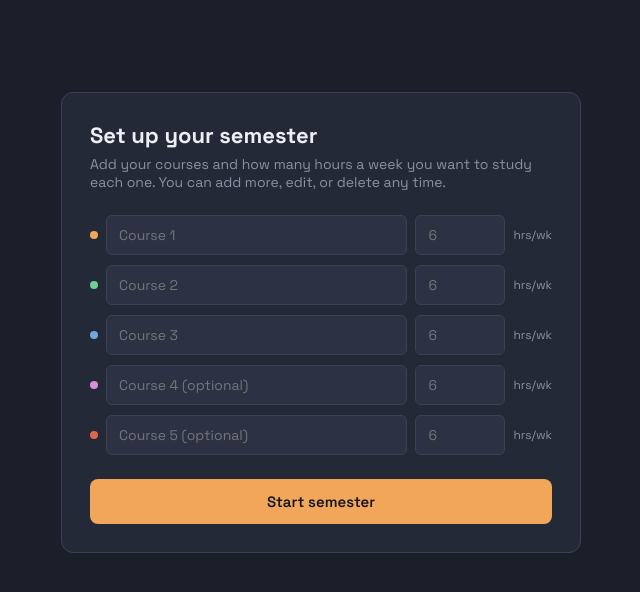
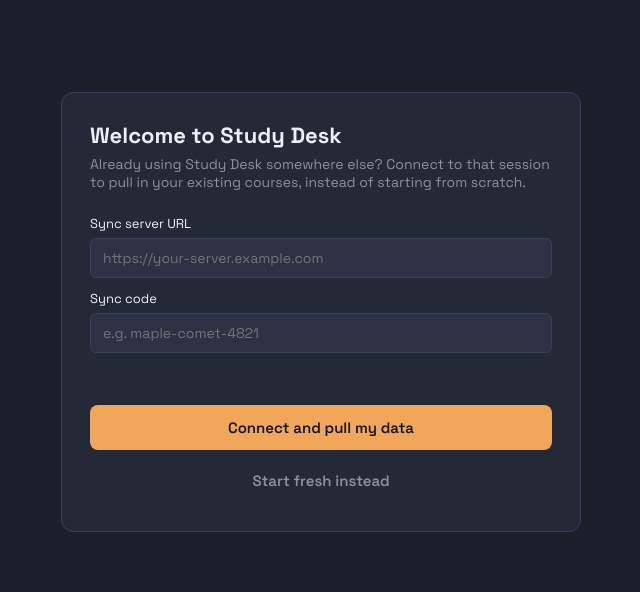
Before and after one commit to sniperxx165-beep/study-desk-web, a plain HTML site: page index.html in a window 1280 px wide. Shown: the whole page, without its empty margins (319-959 px from the left). Drawn offline with Linux system fonts and the light colour scheme.

Commit message:
Update index.html

```diff
--- a/index.html
+++ b/index.html
@@ -581,39 +581,28 @@
     render();
   }
 
-  function renderWelcomeModal(){
+  function renderWelcomeGate(){
     const cfg = getSyncConfig();
-    return (
-      '<div class="modal-overlay" id="welcomeModalOverlay">' +
-        '<div class="modal-panel">' +
-          '<div class="modal-head">' +
-            '<h2>Welcome to Study Desk</h2>' +
-            '<button class="modal-close" id="welcomeCloseBtn" aria-label="Close">\u2715</button>' +
-          '</div>' +
-          '<p class="modal-sub">Already using Study Desk somewhere else? Connect to that session to pull in your existing courses, instead of starting from scratch.</p>' +
-          '<label class="settings-field">Sync server URL<input type="text" id="welcomeUrlInput" placeholder="https://your-server.example.com" value="' + escapeHtml(cfg.serverUrl || "") + '"></label>' +
-          '<label class="settings-field">Sync code<input type="text" id="welcomeCodeInput" placeholder="e.g. maple-comet-4821" value="' + escapeHtml(cfg.code || "") + '"></label>' +
-          '<p style="font-size:12px;opacity:0.75;min-height:16px;">' + (syncMessage || "") + '</p>' +
-          '<div class="modal-actions">' +
-            '<button class="btn-primary" id="welcomeConnectBtn" style="--tag:#f2a65a;">Connect</button>' +
-            '<button class="btn-ghost" id="welcomeSkipBtn">Start fresh instead</button>' +
-          '</div>' +
+    appEl.innerHTML =
+      '<div id="onboarding">' +
+        '<h2>Welcome to Study Desk</h2>' +
+        '<p class="lead">Already using Study Desk somewhere else? Connect to that session to pull in your existing courses, instead of starting from scratch.</p>' +
+        '<div class="ob-row" style="flex-direction:column;align-items:stretch;gap:6px;">' +
+          '<label style="font-size:13px;">Sync server URL</label>' +
+          '<input type="text" id="welcomeUrlInput" placeholder="https://your-server.example.com" value="' + escapeAttr(cfg.serverUrl || "") + '">' +
         '</div>' +
-      '</div>'
-    );
-  }
+        '<div class="ob-row" style="flex-direction:column;align-items:stretch;gap:6px;margin-top:12px;">' +
+          '<label style="font-size:13px;">Sync code</label>' +
+          '<input type="text" id="welcomeCodeInput" placeholder="e.g. maple-comet-4821" value="' + escapeAttr(cfg.code || "") + '">' +
+        '</div>' +
+        '<p style="font-size:12px;opacity:0.75;min-height:16px;margin-top:10px;">' + (syncMessage || "") + '</p>' +
+        '<button class="submit" id="welcomeConnectBtn">Connect and pull my data</button>' +
+        '<button class="submit" id="welcomeSkipBtn" style="background:transparent;color:var(--text-muted);margin-top:8px;">Start fresh instead</button>' +
+      '</div>';
 
-  function wireWelcomeModal(){
-    const overlay = document.getElementById("welcomeModalOverlay");
-    if (!overlay) return;
-    overlay.addEventListener("click", function(e){
-      if (e.target === overlay){ welcomeModalOpen = false; render(); }
-    });
-    document.getElementById("welcomeCloseBtn").addEventListener("click", function(){
-      welcomeModalOpen = false; render();
-    });
     document.getElementById("welcomeSkipBtn").addEventListener("click", function(){
-      welcomeModalOpen = false; render();
+      welcomeModalOpen = false;
+      render();
     });
     document.getElementById("welcomeConnectBtn").addEventListener("click", async function(){
       const url = document.getElementById("welcomeUrlInput").value.trim();
@@ -640,6 +629,10 @@
   }
 
   function render(){
+    if (welcomeModalOpen){
+      renderWelcomeGate();
+      return;
+    }
     if (!data.courses.length){
       renderOnboarding();
       return;
@@ -709,8 +702,7 @@
         '<button class="btn-ghost" id="resetWeekBtn">Start a new week (reset all hours)</button>' +
         '<button class="btn-ghost" id="endSemesterBtn" style="margin-left:10px;">End semester</button>' +
       '</footer>' +
-      (semesterModalOpen ? renderSemesterModal() : "") +
-      (welcomeModalOpen ? renderWelcomeModal() : "");
+      (semesterModalOpen ? renderSemesterModal() : "");
 
     document.getElementById("addCourseBtn").addEventListener("click", addCourse);
     document.getElementById("resetWeekBtn").addEventListener("click", resetAll);
@@ -720,7 +712,6 @@
     });
 
     if (semesterModalOpen) wireSemesterModal();
-    if (welcomeModalOpen) wireWelcomeModal();
 
     document.getElementById("pomodoroToggle").addEventListener("change", function(e){
       if (runningId) stopTicking();
```
